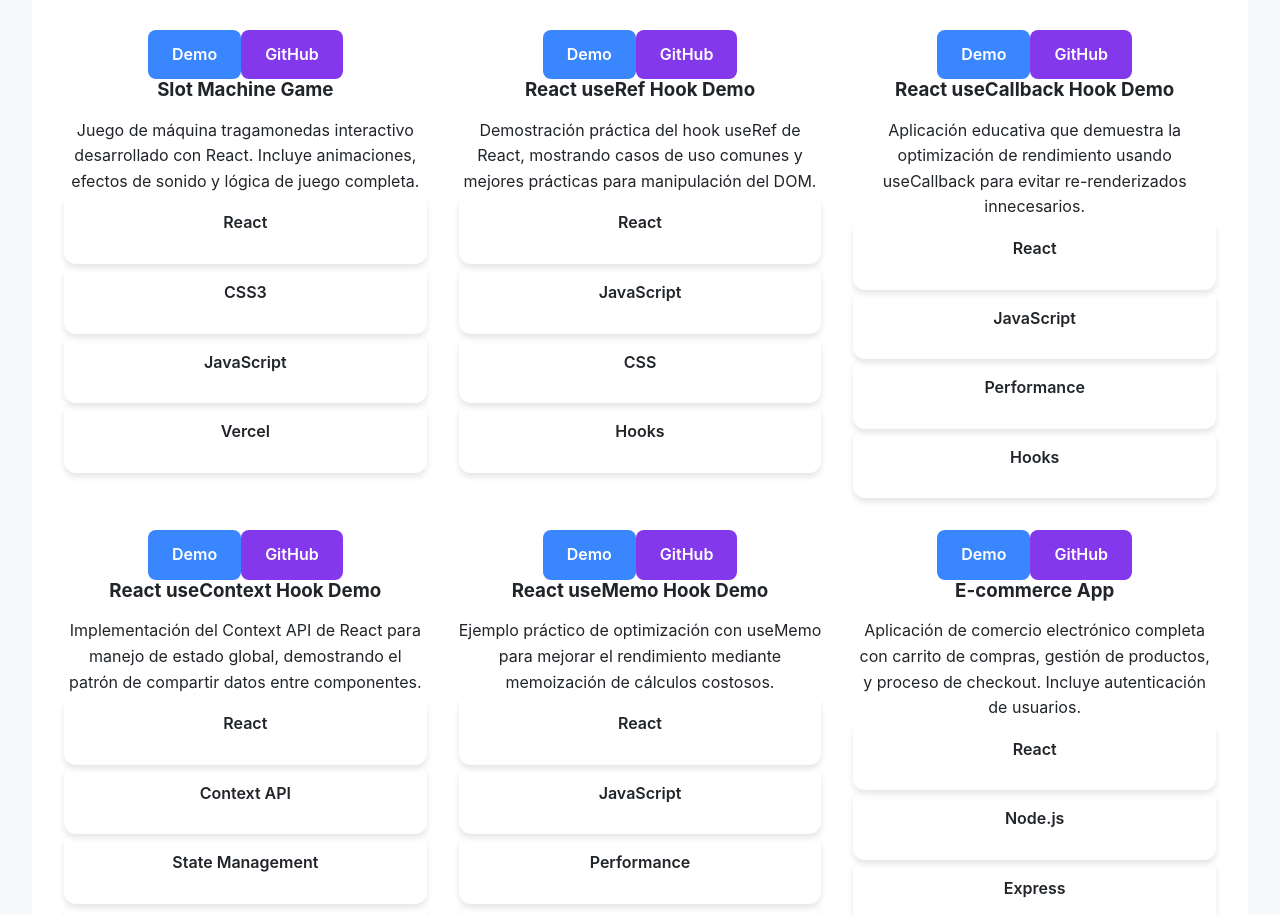
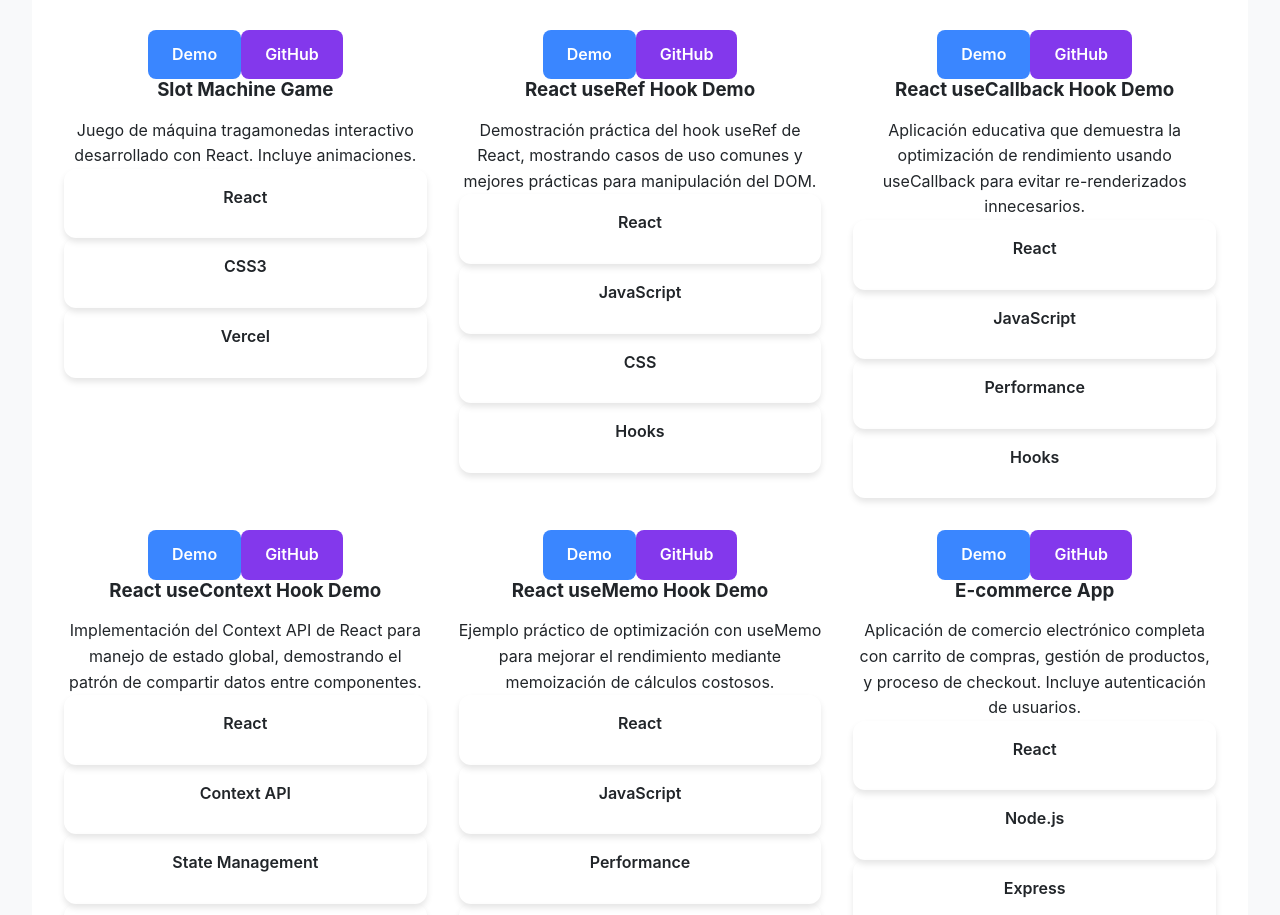
Before and after one commit to Paul-1511/portfolio, a React (Vite) app in the folder portfolio/: page / in a window 1280 px wide. Shown: the part 1970-2885 px from the top of the page. Built offline with nearby package versions, Linux system fonts and the light colour scheme.

Commit message:
feat: changes done

```diff
--- a/portfolio/src/data/projectsData.js
+++ b/portfolio/src/data/projectsData.js
@@ -3,11 +3,11 @@ export const projectsData = [
   {
     id: 1,
     title: "Slot Machine Game",
-    description: "Juego de máquina tragamonedas interactivo desarrollado con React. Incluye animaciones, efectos de sonido y lógica de juego completa.",
-    image: "/images/slot-machine.jpg", // Agrega screenshot de tu proyecto
+    description: "Juego de máquina tragamonedas interactivo desarrollado con React. Incluye animaciones.",
+    image: "/images/slot-machine.jpg",
     demoUrl: "https://slot-machine-red.vercel.app/",
-    githubUrl: "https://github.com/Paul-1511/SlotMachine", // Cambia por tu repo
-    technologies: ["React", "CSS3", "JavaScript", "Vercel"]
+    githubUrl: "https://github.com/Paul-1511/SlotMachine",
+    technologies: ["React", "CSS3", "Vercel"]
   },
   {
     id: 2,
```
Also changed, not shown: 2 other files (tests, documents, lock files or other folders).
